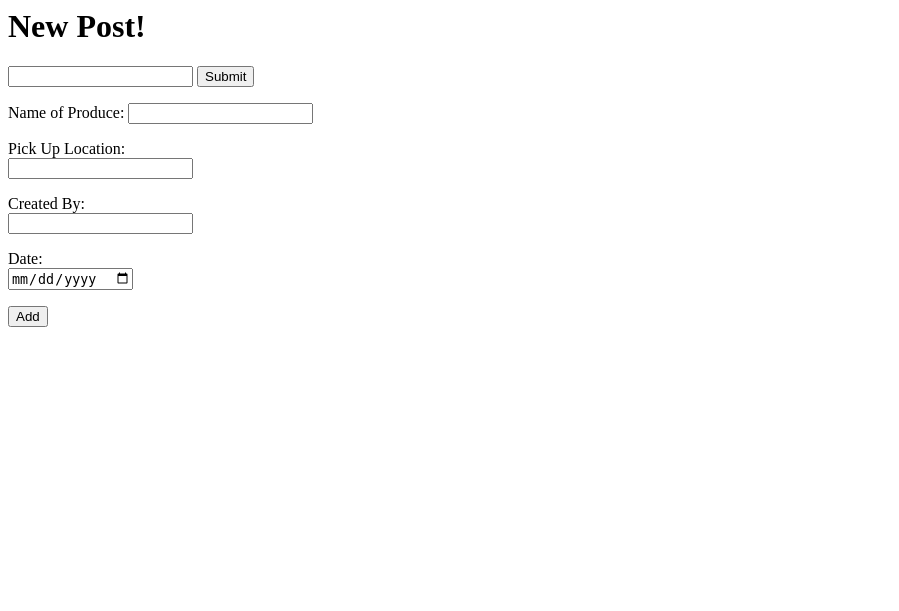
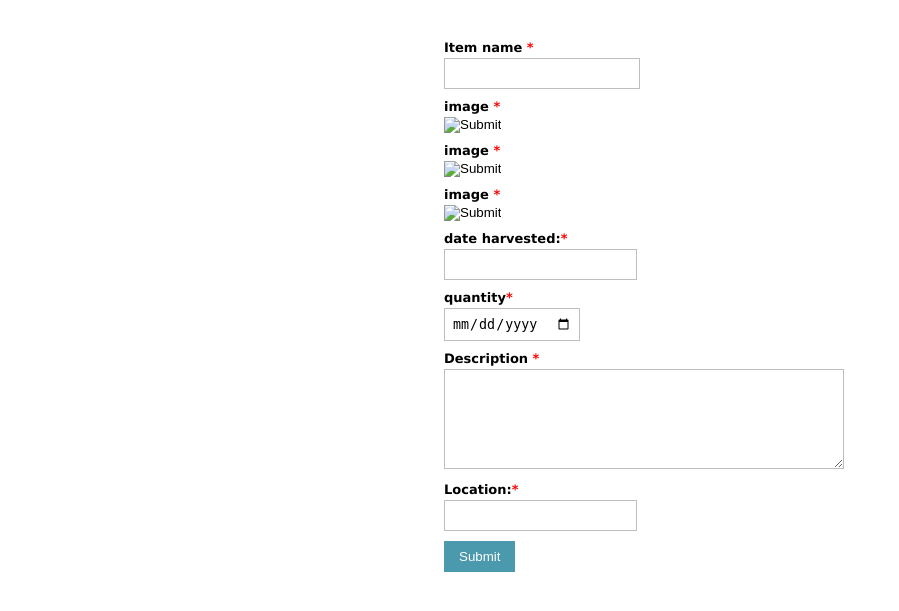
Before and after one commit to Fruubie-app/Fruubie, a Flask app: page /create in a window 1280 px wide. Shown: the top 611 px of the page, without its empty margins (0-899 px from the left). Run offline with Flask 2, Linux system fonts and the light colour scheme.

Commit message:
good looking form page and added maps implementation

```diff
--- a/fruubie/routes.py
+++ b/fruubie/routes.py
@@ -16,7 +16,7 @@ from dotenv import load_dotenv
 # maps stuff
 # ------------------------
 
-
+app = Flask(__name__)
 
 main = Blueprint('main', __name__)
 
@@ -113,9 +113,9 @@ def get_posts():
 
 # -----------------------------------------------------------------------------------------
 
-@main.route('/create_post', methods=['GET'])
-def create():
-    return render_template('create_post.html')
+# @main.route('/create_post', methods=['GET'])
+# def create():
+#     return render_template('create_post.html')
 
 @main.route('/user/<id>', methods=['GET'])
 def get_user(id):
@@ -131,30 +131,37 @@ def get_user(id):
     return {'success': False, 'message':'User not found'}, 400
 
 
+@main.route('/create')
+def my_form():
+    return render_template('create.html')
+
 @main.route('/create', methods=['GET','POST'])
 def create_post():
-    if request.method == 'POST':
-        title = request.form.get('title')
-        content = request.form.get('content')
-        # img_url = request.form.get('img_url')
-        created_by = request.form.get('created_by')
-        date = request.form.get('date')
-        # print('Im in the post')
-        try:
-            # print('Im in the try')
-            new_post = {
-            'title':title,
-            'content':content,
-            'created_by':created_by,
-            'date':date
-        }
-            db.data.insert_one(new_post)
-            flash('Post created.')
-            return redirect(url_for('main.create_post'))
-        except ValueError:
-            print('there was an error: incorrect datetime format')
-    return render_template('create.html')
 
-@app.route('/community/<filename>')
-def send_uploaded_file(filename=''):
-    return send_from_directory(app.config["IMAGE_UPLOADS"], filename)
+    if request.method == "POST":
+        location = request.form['location']
+
+    URL = "https://geocode.search.hereapi.com/v1/geocode"
+    # location = input("Enter the location here: ") #taking user input
+    api_key = 'nknrnv6VqCUkbrsujib3tQ-pWfSZdfsfPW_vIGJ6kRA' # Acquire from developer.here.com
+    PARAMS = {'apikey':api_key,'q':location}
+
+# sending get request and saving the response as response object
+    r = requests.get(url = URL, params = PARAMS)
+    data = r.json()
+#print(data)
+
+#Acquiring the latitude and longitude from JSON
+    latitude = data['items'][0]['position']['lat']
+#print(latitude)
+    longitude = data['items'][0]['position']['lng']
+    return render_template('maps.html',apikey=api_key,latitude=latitude,longitude=longitude)
+
+
+
+
+
+
+# @app.route('/community/<filename>')
+# def send_uploaded_file(filename=''):
+#     return send_from_directory(app.config["IMAGE_UPLOADS"], filename)s
--- a/fruubie/templates/create.html
+++ b/fruubie/templates/create.html
@@ -1,39 +1,148 @@
+<!DOCTYPE html>
+<html lang="en">
+<head>
+
+</head>
+<body>
+
+    <style type="text/css">
+        .form-style-1 {
+            margin:10px auto;
+            max-width: 400px;
+            padding: 20px 12px 10px 20px;
+            font: 13px "Lucida Sans Unicode", "Lucida Grande", sans-serif;
+        }
+        .form-style-1 li {
+            padding: 0;
+            display: block;
+            list-style: none;
+            margin: 10px 0 0 0;
+        }
+        .form-style-1 label{
+            margin:0 0 3px 0;
+            padding:0px;
+            display:block;
+            font-weight: bold;
+        }
+        .form-style-1 input[type=text],
+        .form-style-1 input[type=date],
+        .form-style-1 input[type=datetime],
+        .form-style-1 input[type=number],
+        .form-style-1 input[type=search],
+        .form-style-1 input[type=time],
+        .form-style-1 input[type=url],
+        .form-style-1 input[type=email],
+        textarea,
+        select{
+            box-sizing: border-box;
+            -webkit-box-sizing: border-box;
+            -moz-box-sizing: border-box;
+            border:1px solid #BEBEBE;
+            padding: 7px;
+            margin:0px;
+            -webkit-transition: all 0.30s ease-in-out;
+            -moz-transition: all 0.30s ease-in-out;
+            -ms-transition: all 0.30s ease-in-out;
+            -o-transition: all 0.30s ease-in-out;
+            outline: none;
+        }
+        .form-style-1 input[type=text]:focus,
+        .form-style-1 input[type=date]:focus,
+        .form-style-1 input[type=datetime]:focus,
+        .form-style-1 input[type=number]:focus,
+        .form-style-1 input[type=search]:focus,
+        .form-style-1 input[type=time]:focus,
+        .form-style-1 input[type=url]:focus,
+        .form-style-1 input[type=email]:focus,
+        .form-style-1 textarea:focus,
+        .form-style-1 select:focus{
+            -moz-box-shadow: 0 0 8px #88D5E9;
+            -webkit-box-shadow: 0 0 8px #88D5E9;
+            box-shadow: 0 0 8px #88D5E9;
+            border: 1px solid #88D5E9;
+        }
+        .form-style-1 .field-divided{
+            width: 49%;
+        }
+
+        .form-style-1 .field-long{
+            width: 100%;
+        }
+        .form-style-1 .field-select{
+            width: 100%;
+        }
+        .form-style-1 .field-textarea{
+            height: 100px;
+        }
+        .form-style-1 input[type=submit], .form-style-1 input[type=button]{
+            background: #4B99AD;
+            padding: 8px 15px 8px 15px;
+            border: none;
+            color: #fff;
+        }
+        .form-style-1 input[type=submit]:hover, .form-style-1 input[type=button]:hover{
+            background: #4691A4;
+            box-shadow:none;
+            -moz-box-shadow:none;
+            -webkit-box-shadow:none;
+        }
+        .form-style-1 .required{
+            color:red;
+        }
+        </style>
 
 
-{% block content %}
-<h1>New Post!</h1>
 
-<form action="/create" method="POST">
-    <input name="location">
-    <input type="submit">
-    <p>
-        <label>
-            Name of Produce:
-        </label>
-        <input type="text" name="title">
-    </p>
-    <p>
-        <label>
-            Pick Up Location: <br>
-        </label>
-        <input type="text" name="content">
-    </p>
-    <p>
-        <label>
-            Created By: <br>
-        </label>
-        <input type="text" name="created_by">
-    </p>
 
-    <p>
-        <label>
-            Date: <br>
-        </label>
-        <input type="date" name="date" placeholder="Date format YYYY-mm-dd">
-    </p>
-    <p>
-        <input type="submit" name="submit" value="Add">
-    </p>
-</form>
 
-{% endblock %}
+    <form action="{{ url_for('main.create_post') }}" method="post">
+        <ul class="form-style-1">
+
+            <li><label>Item name <span class="required">*</span></label>
+                <input type="text" name="field1" class="field-divided" placeholder="" />
+            </li>
+
+            <li>
+                <label>image <span class="required">*</span></label>
+                <input type="image"/>
+            </li>
+
+            <li>
+                <label>image <span class="required">*</span></label>
+                <input type="image"/>
+            </li>
+
+            <li>
+                <label>image <span class="required">*</span></label>
+                <input type="image"/>
+            </li>
+
+            <li>
+                <label for="\">date harvested:<span class="required">*</span></label>
+                <input name="number" id="\" type="number">
+            </li>
+
+            <li>
+                <label for="fname">quantity<span class="required">*</span></label>
+                <input name="location" id="fname" type="date">
+            </li>
+
+            <li>
+                <label>Description <span class="required">*</span></label>
+                <textarea name="field5" id="field5" class="field-long field-textarea"></textarea>
+            </li>
+
+            <li>
+                <label for="fname">Location:<span class="required">*</span></label>
+                <input name="location" id="fname" type="text">
+            </li>
+
+
+            <li>
+                <input type="submit" value="Submit" />
+            </li>
+        </ul>
+        </form>
+
+</body>
+</html>
--- a/fruubie/templates/maps.html
+++ b/fruubie/templates/maps.html
@@ -12,8 +12,8 @@
     'apikey': '{{apikey}}'
     });
 
-	const lng = {{longitude}};
-	const lat = {{latitude}};
+	const lng = {{longitude}}
+	const lat = {{latitude}}
 
 // Obtain the default map types from the platform object
 	var defaultLayers = platform.createDefaultLayers();
@@ -30,5 +30,6 @@ var map = new H.Map(
 	const marker = new H.map.Marker({lat: lat, lng: lng});
 	map.addObject(marker);
   </script>
+  <p>hello</p>
   </body>
 </html>
```
Also changed, not shown: fruubie/templates/community.html (+31 -15 lines).
